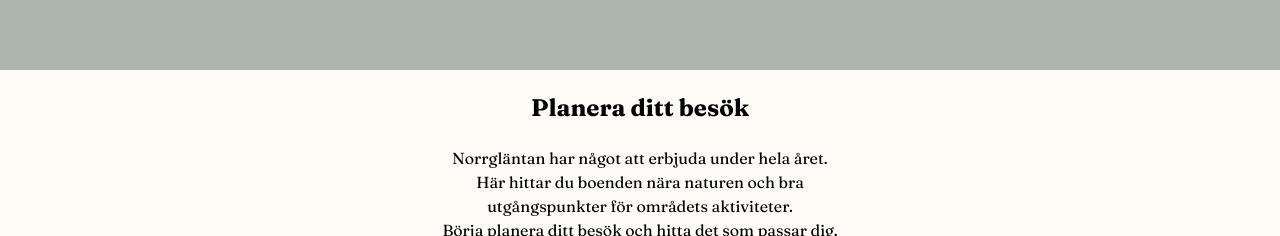
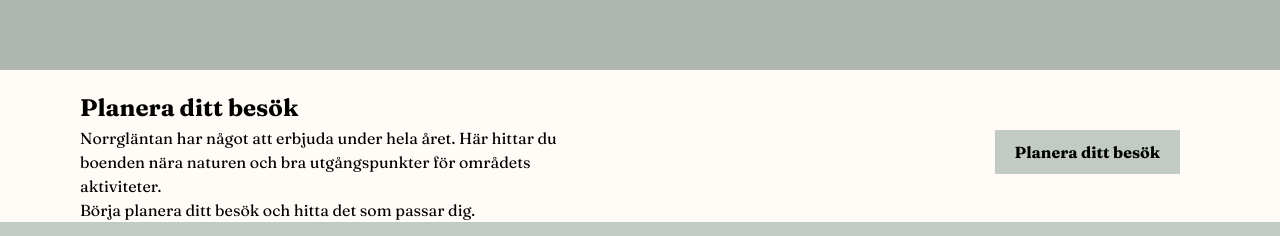
Before and after one commit to juliiaz/laboration_3, a plain HTML site: page index.html in a window 1280 px wide. Shown: the part 1117-1353 px from the top of the page. Drawn offline with Linux system fonts and the light colour scheme.

Commit message:
Avslutande sektion i media query

```diff
--- a/css/style.css
+++ b/css/style.css
@@ -223,6 +223,27 @@
     justify-content: center;
 }
 
+.plan {
+    text-align: left;
+    padding-left: 80px;
+    position: relative;
+}
+
+.plan p {
+        margin: 0;
+        max-width: 500px;
+
+    }
+
+.plan h2 {
+    margin-bottom: 0px;
+}
+
+.plan-link {
+    position: absolute;
+    top: 20px;
+    right: 100px;
+}
 
 
 }
--- a/index.html
+++ b/index.html
@@ -82,7 +82,9 @@
 <p>Norrgläntan har något att erbjuda under hela året. Här hittar du boenden nära naturen och bra utgångspunkter för områdets aktiviteter.</p>
 <p>Börja planera ditt besök och hitta det som passar dig.</p>
 
+<div class="plan-link">
 <a href="#"><strong>Planera ditt besök</strong></a>
+</div>
 </section>
 
 <footer>
```
